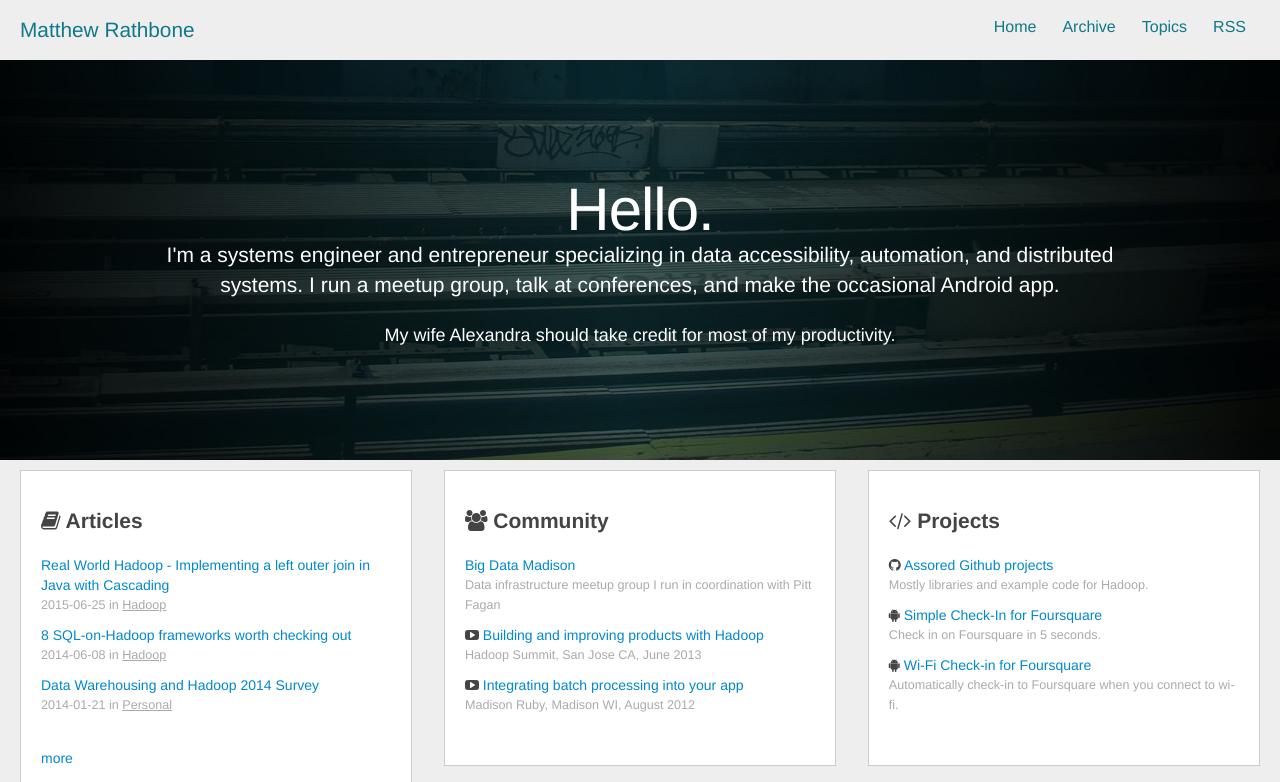
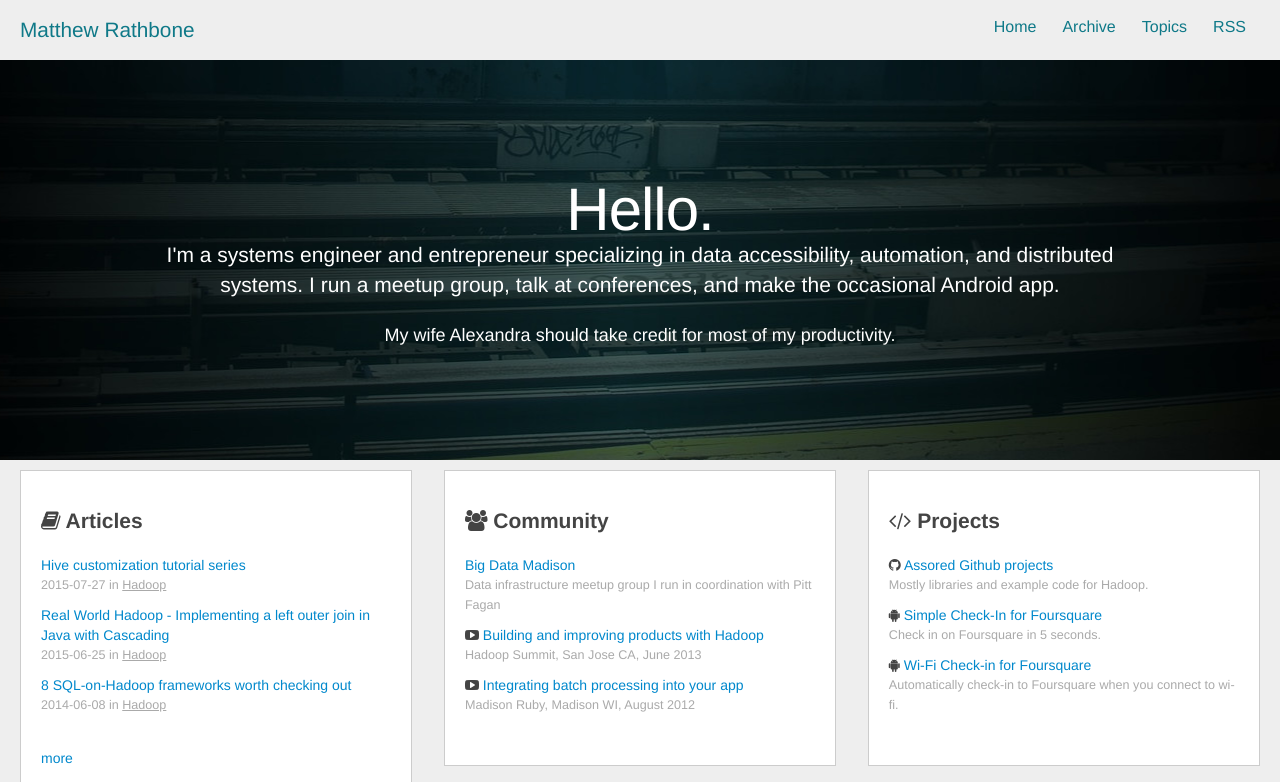
Before and after one commit to rathboma/rathboma.github.com, a Jekyll site: the page built from index.html, in a window 1280 px wide, cut to the strip 0-782 px from the top of the page. Built offline with Jekyll 4.4.1, drawn with Linux system fonts in a browser that asks for light colours; the list of posts is cut into pages by our own code.

Commit message:
publish draft post

```diff
--- a/_drafts/ultimate-guide-to-writing-custom-functions-for-hive.md
+++ b/_posts/2015-07-27-ultimate-guide-to-writing-custom-functions-for-hive.md
@@ -1,6 +1,7 @@
 ---
 layout: post
 title: "Hive customization tutorial series"
+date: 2015-07-27T16:44:12-05:00
 description: "How to implement all sorts of custom functions for hive, including complex functions like 'sum()', 'count()', and 'explode()'"
 subject: hadoop
 layout: post
```
